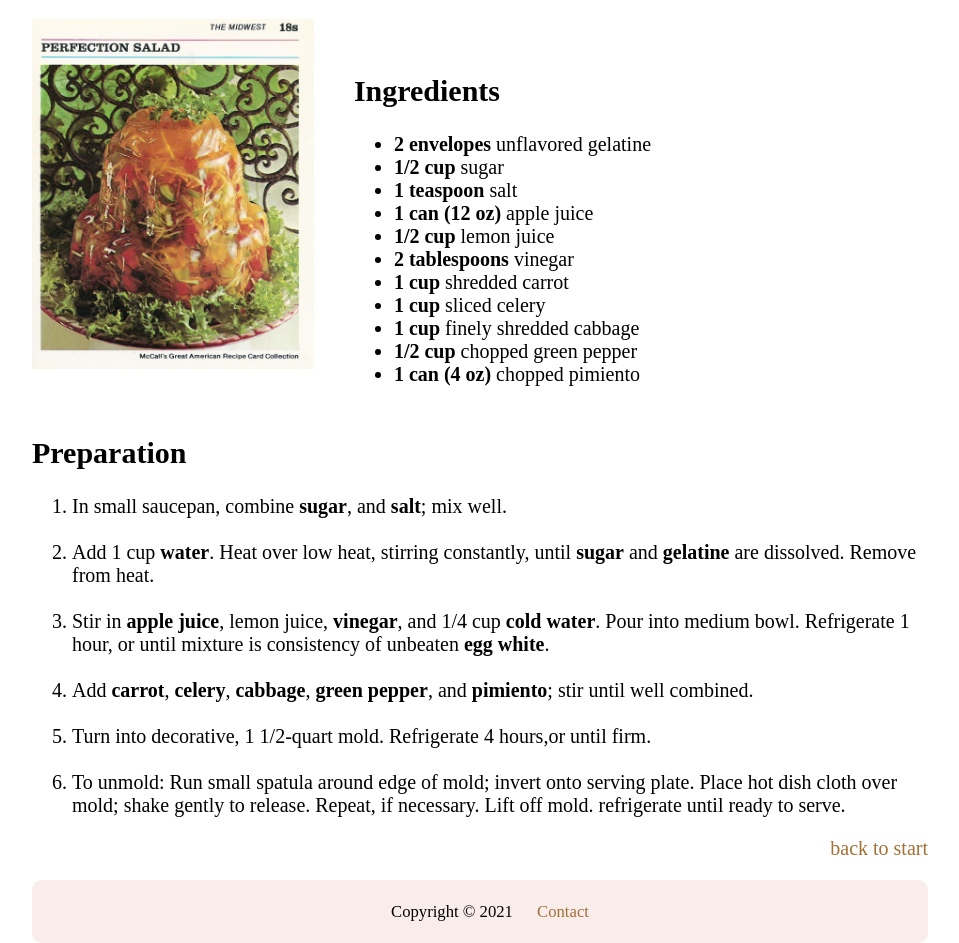
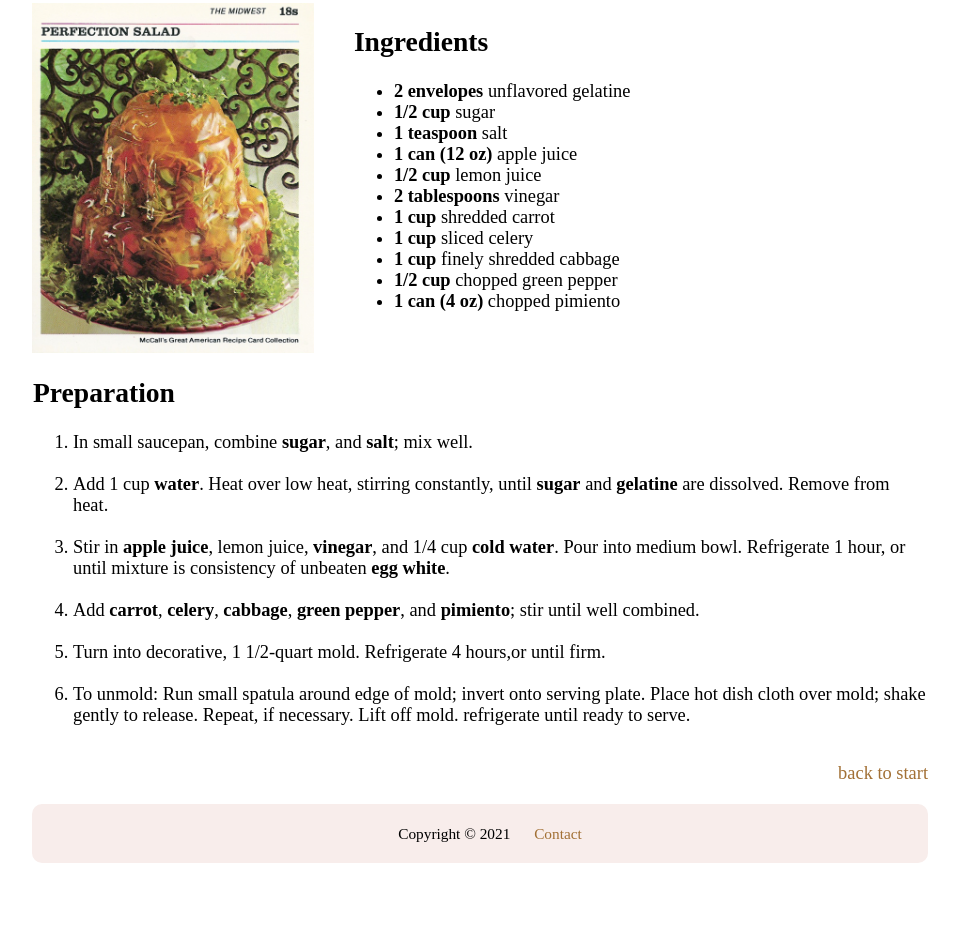
Before and after one commit to lau-can/lau-can.github.io, a plain HTML site: page pages/recipe_1.html in a window 1280 px wide. Shown: the part 384-1327 px from the top of the page, without its empty margins (160-1119 px from the left). After the commit the page ends 1247 px from the top, so only its background shows below. Drawn offline with Linux system fonts and the light colour scheme; a web font is replaced by a local one.

Commit message:
changed font size

```diff
--- a/style.css
+++ b/style.css
@@ -12,7 +12,7 @@
 body {
 	width: 70%;
 	margin: 0 auto;
-	font-size: 1.25em;
+	font-size: 1.15em;
 }
 
 .social-media {
@@ -123,9 +123,6 @@ article > img {
 }
 
 .preparation {
-	clear:left;
+	border: solid 1px white;
+	clear: both;
 }
-
-h2 {
-	padding-top: 30px;
-}
```
